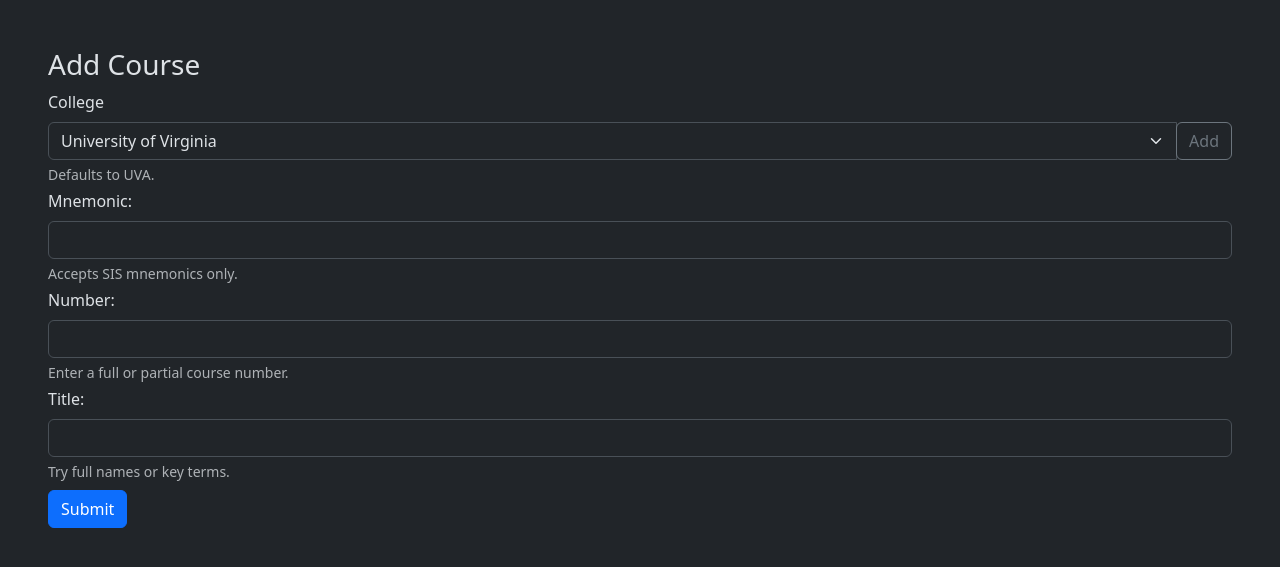
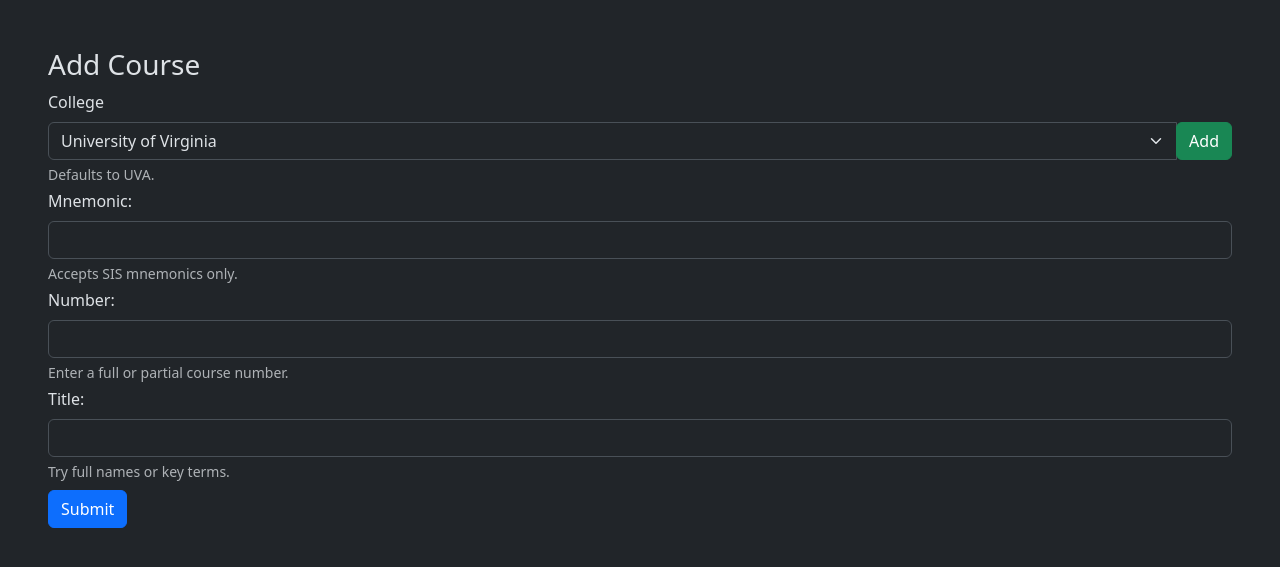
Before and after one commit to scottrmattix/transfer-guide, a Django app: page /course/update/ in a window 1280 px wide. Shown: the top 567 px of the page. Run offline with Django 4.2, Linux system fonts and the light colour scheme; data that the repository does not hold is empty; parts of the project's set-up code (start-up, migrations or seed data) failed here and were passed over; some libraries are stand-ins or nearby versions.

Commit message:
Changed button to green

```diff
--- a/templates/generalForm.html
+++ b/templates/generalForm.html
@@ -73,7 +73,7 @@
                 {% endfor %}
               </select>
               <div class="input-group-append">
-                <button type="button" class="btn btn-outline-secondary" data-bs-toggle="modal" data-bs-target="#addCollege">Add</button>
+                <button type="button" class="btn btn-success" data-bs-toggle="modal" data-bs-target="#addCollege">Add</button>
               </div>
             </div>
             <div class="form-text">Defaults to UVA.</div>
```
